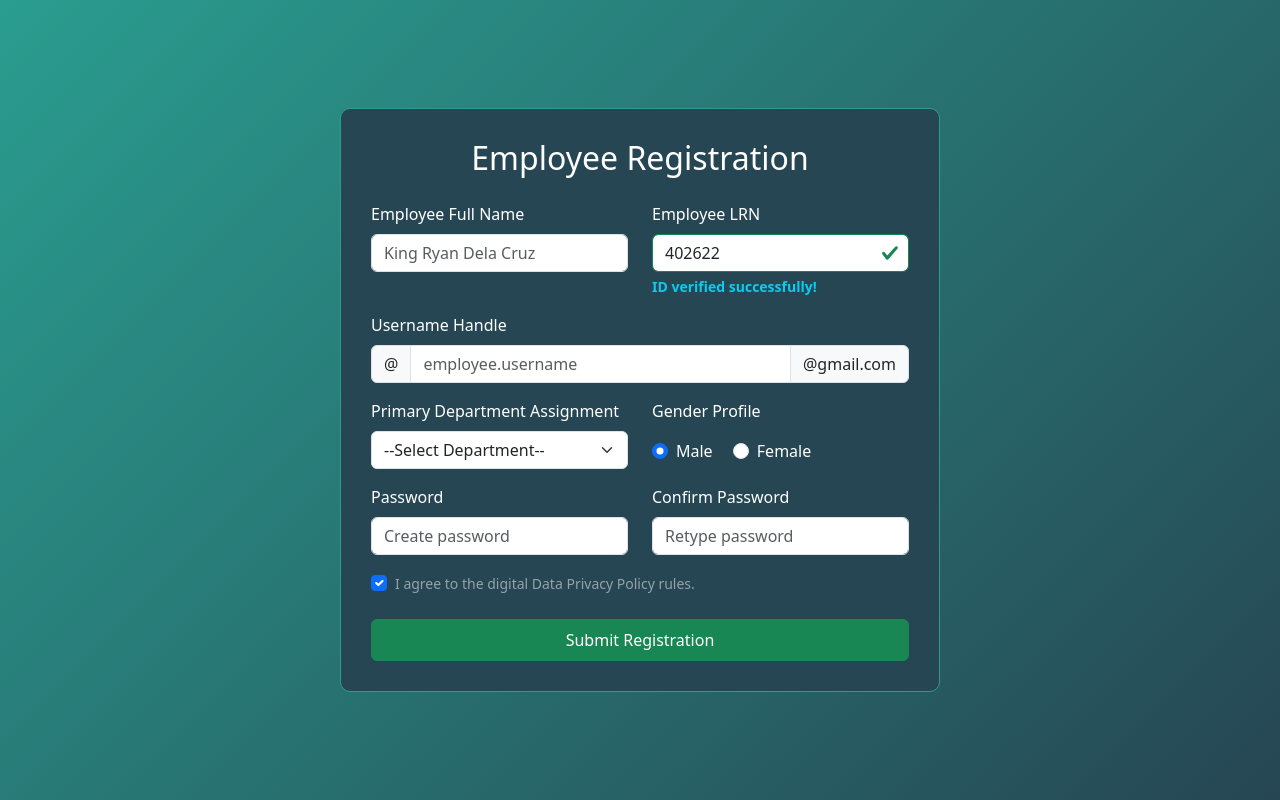
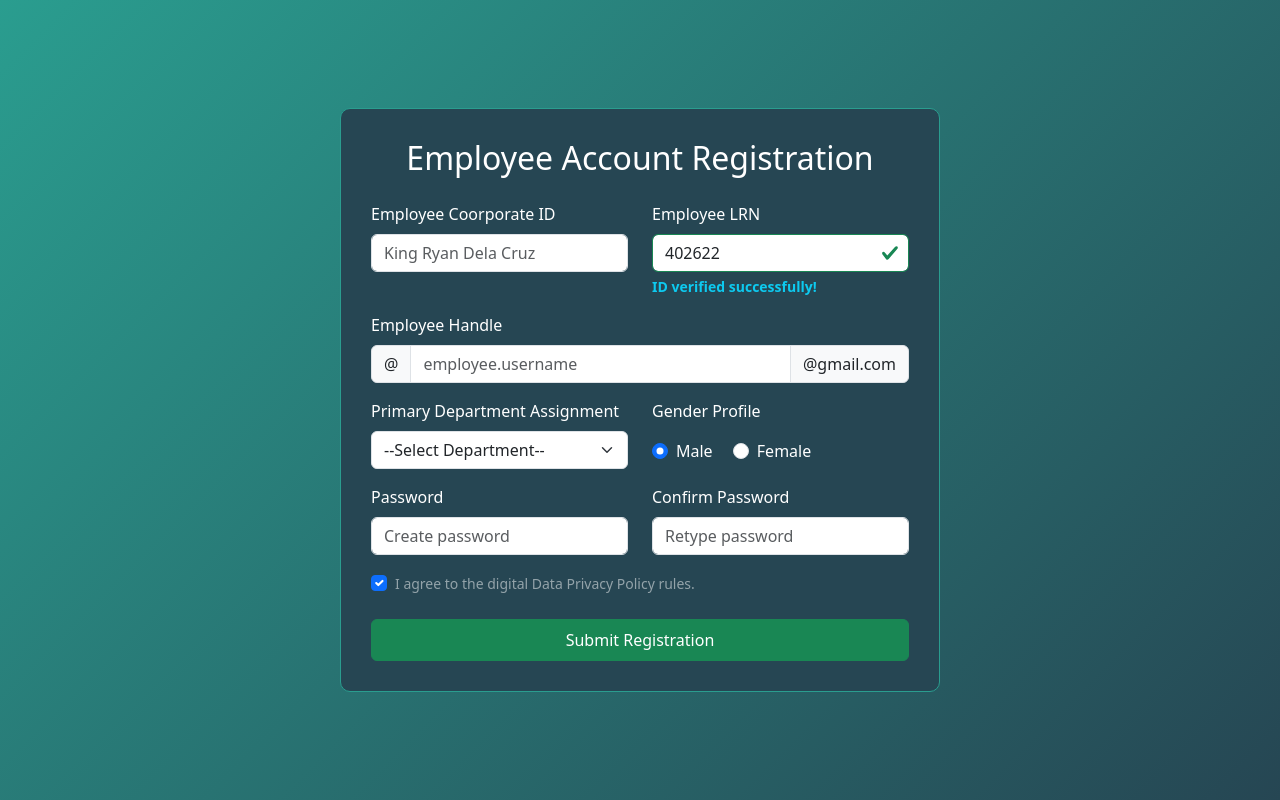
Before and after one commit to mulargernes-dev/My-Registration-Form-LOGIN-and-Register-, a plain HTML site: page register.html in a window 1280 px wide. Drawn offline with nearby package versions, Linux system fonts and the light colour scheme.

Commit message:
Update register.html

```diff
--- a/register.html
+++ b/register.html
@@ -34,14 +34,14 @@
 
 
 <div class="register-card">
-    <h2 class="text-center mb-4">Employee Registration</h2>
+    <h2 class="text-center mb-4">Employee Account Registration</h2>
 
     <form action="#" method="POST" onsubmit="event.preventDefault();">
 
 
         <div class="row mb-3">
             <div class="col-md-6">
-                <label class="form-label"> Employee Full Name</label>
+                <label class="form-label"> Employee Coorporate ID</label>
                 <input type="text" class="form-control" placeholder="King Ryan Dela Cruz" required>
             </div>
             <div class="col-md-6">
@@ -56,7 +56,7 @@
 
 
         <div class="mb-3">
-            <label class="form-label">Username Handle</label>
+            <label class="form-label">Employee Handle</label>
             <div class="input-group">
                 <span class="input-group-text">@</span>
                 <input type="text" class="form-control" placeholder="employee.username" required>
```
